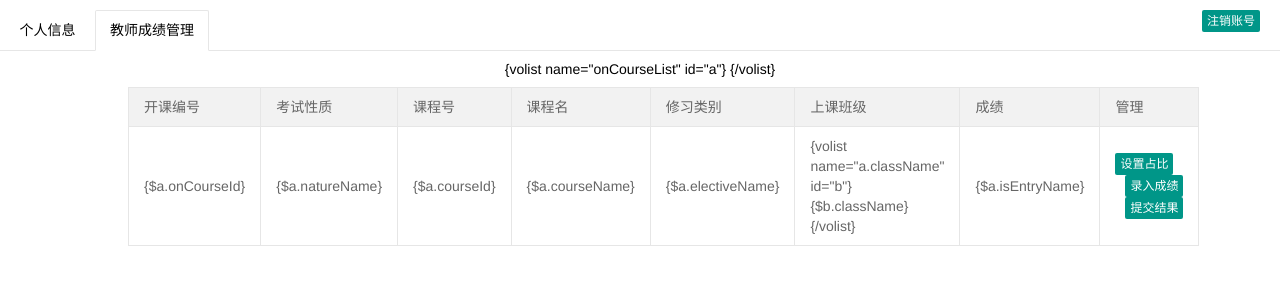
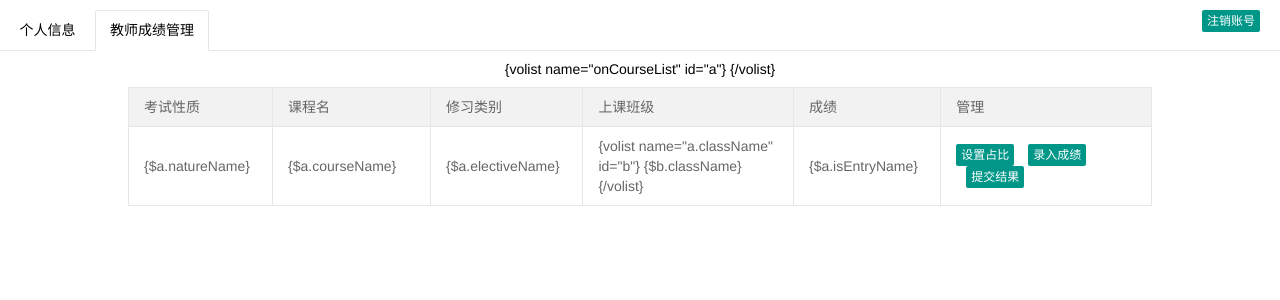
Before and after one commit to Amsia/xscj, a PHP site: page /DbName/application/index/view/Teacher/teacher.html in a window 1280 px wide. Shown: the top 300 px of the page. Run offline with PHP 8.4, Linux system fonts and the light colour scheme.

Commit message:
界面微调

```diff
--- a/application/index/view/Teacher/teacher.html
+++ b/application/index/view/Teacher/teacher.html
@@ -63,9 +63,9 @@
             <center>
                 <table class="layui-table">
                     <colgroup>
+<!--                        <col width="100">-->
                         <col width="100">
-                        <col width="100">
-                        <col width="100">
+<!--                        <col width="100">-->
                         <col width="150">
                         <col width="100">
                         <col width="200">
@@ -75,9 +75,9 @@
                     </colgroup>
                     <thead>
                     <tr>
-                        <th>开课编号</th>
+<!--                        <th>开课编号</th>-->
                         <th>考试性质</th>
-                        <th>课程号</th>
+<!--                        <th>课程号</th>-->
                         <th>课程名</th>
                         <th>修习类别</th>
                         <th>上课班级</th>
@@ -89,9 +89,9 @@
 
                     {volist name="onCourseList" id="a"}
                     <tr>
-                        <td>{$a.onCourseId}</td>
+<!--                        <td>{$a.onCourseId}</td>-->
                         <td>{$a.natureName}</td>
-                        <td>{$a.courseId}</td>
+<!--                        <td>{$a.courseId}</td>-->
                         <td>{$a.courseName}</td>
                         <td>{$a.electiveName}</td>
                         <td>
```
Also changed, not shown: runtime/temp/e9779bffd4bf827b0076943147b24f05.php (+7 -7 lines), 1 other file.
